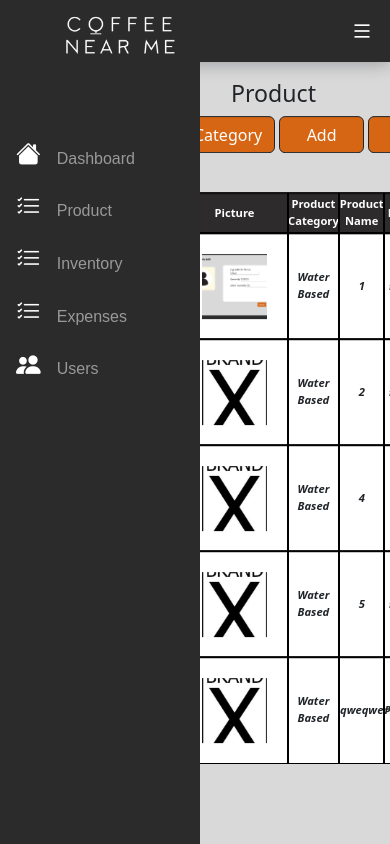
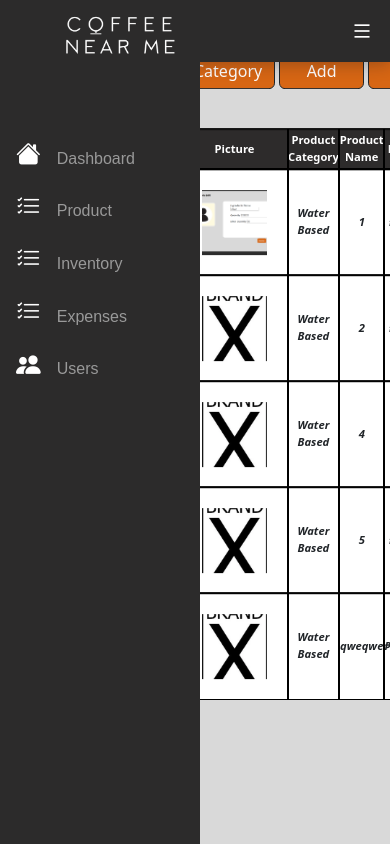
Before and after one commit to Mrk-Cstle/CoffeeNearMe, a PHP site: page /pages/product.php in a window 390 px wide. Run offline with PHP 8.4, Linux system fonts and the light colour scheme; a user stored in the database is signed in; data comes from the database, SQL or seed files in the repository; some libraries are stand-ins or nearby versions.

Commit message:
Update product.css

```diff
--- a/assets/design/product.css
+++ b/assets/design/product.css
@@ -1083,12 +1083,12 @@
 
   @media screen and (max-width: 768px) {
     .container {
-      margin: 0px 0 0 130px;
+      margin: -64px 0 0 130px;
       position: relative;
       width: 80%;
       max-width: 900px;
+      position: fixed;
       overflow: hidden;
-      position: fixed;
     }
 
     .tableProductsInfo {
```
